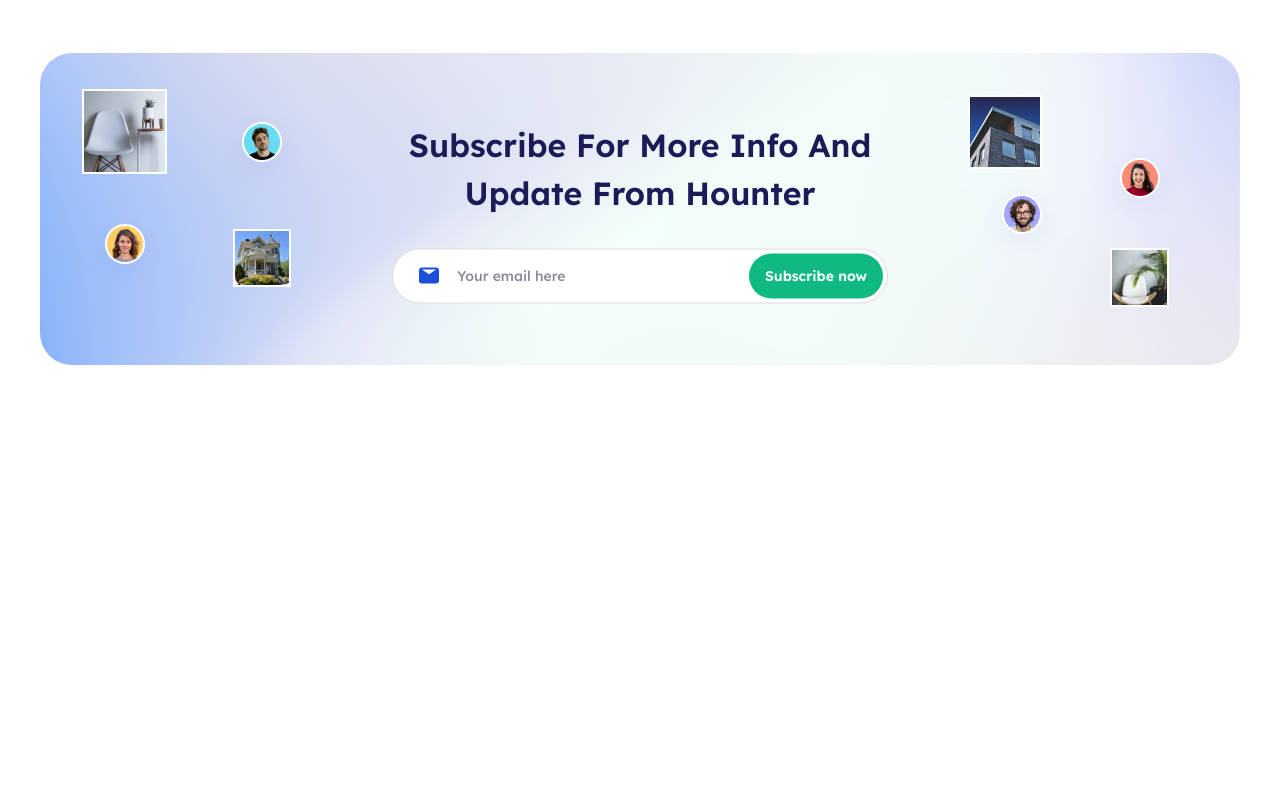
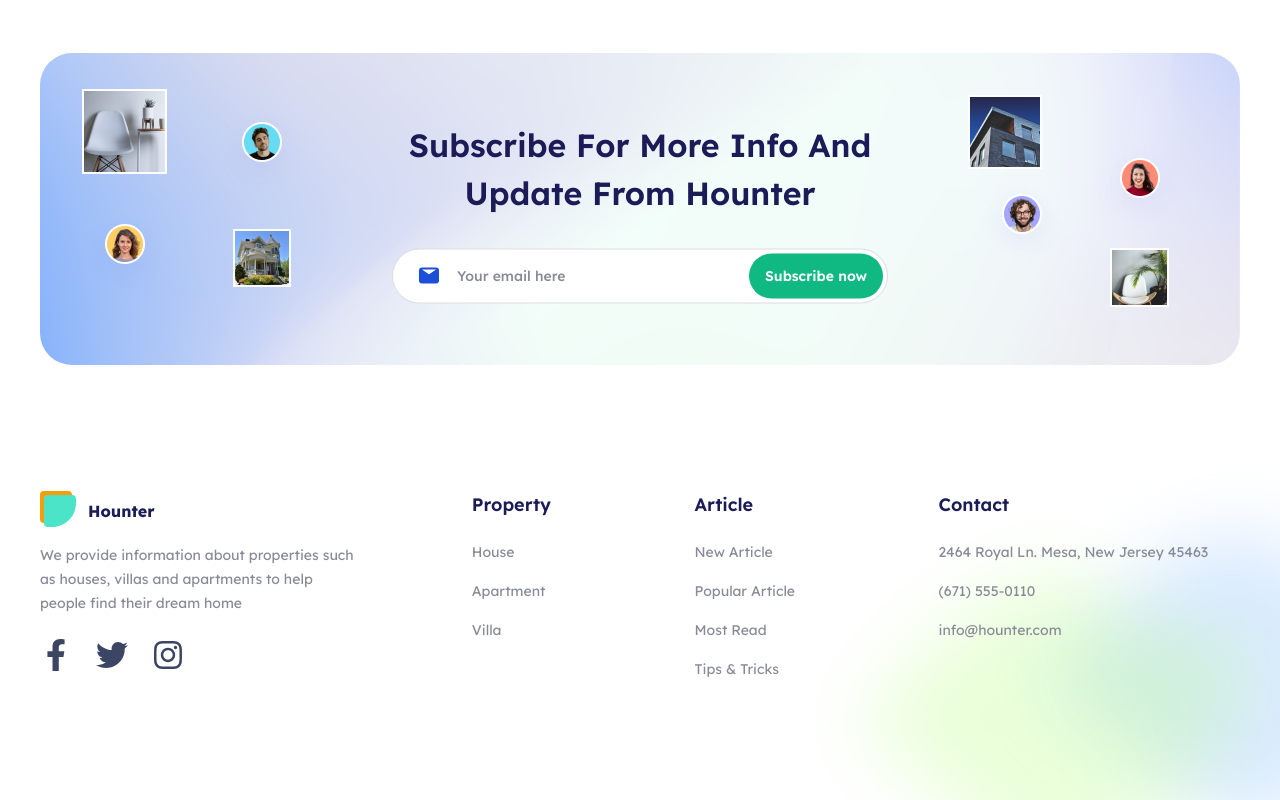
Before and after one commit to jsandev/hounter, a Next.js app: page / in a window 1280 px wide. Shown: the part 3774-4574 px from the top of the page. Before the commit the page ends 4265 px from the top, so only its background shows below. Built offline with nearby package versions, Linux system fonts and the light colour scheme.

Commit message:
Add footer

```diff
--- a/src/pages/index.tsx
+++ b/src/pages/index.tsx
@@ -3,6 +3,7 @@
 import Image from "next/image";
 import Link from "next/link";
 import { FiClock, FiMenu, FiStar } from "react-icons/fi";
+import { FaFacebookF, FaTwitter, FaInstagram } from "react-icons/fa";
 
 import { Avatar } from "components/Avatar";
 
@@ -468,6 +469,74 @@
           </div>
         </div>
       </section>
+      <footer className="relative w-full max-w-[79rem] mx-auto grid grid-cols-1 md:grid-cols-[auto_auto_auto] lg:grid-cols-[minmax(300px,320px)_auto_auto_auto] justify-items-center gap-[80px] px-[1rem] pb-[7.5rem] xs:px-[1.5rem] lg:px-[2rem]">
+        <div className="absolute -bottom-[150px] -right-[250px] w-[740px] h-[503px] -z-[1]">
+          <Image width={740} height={503} src={require("assets/images/blur4.png")} />
+        </div>
+        <div className="w-full max-w-[400px] lg:max-w-none flex flex-col items-center lg:items-start md:col-span-3 lg:col-span-1">
+          <IconLogo />
+          <h3 className="font-normal text-[0.875rem] text-gray text-center lg:text-left leading-[1.5rem] mt-[1rem] mb-[1.5rem]">
+            We provide information about properties such as houses, villas and apartments to help
+            people find their dream home
+          </h3>
+          <div className="flex items-center gap-[1.5rem]">
+            <FaFacebookF size={32} className="fill-[#3C4563]" />
+            <FaTwitter size={32} className="fill-[#3C4563]" />
+            <FaInstagram size={32} className="fill-[#3C4563]" />
+          </div>
+        </div>
+        <div className="flex flex-col items-center lg:items-start gap-[1.5rem]">
+          <h1 className="font-semibold text-[1.125rem] text-bluedark text-center lg:text-left">
+            Property
+          </h1>
+          <div className="flex flex-col gap-[1.125rem]">
+            <span className="font-normal text-[0.875rem] text-gray text-center lg:text-left">
+              House
+            </span>
+            <span className="font-normal text-[0.875rem] text-gray text-center lg:text-left">
+              Apartment
+            </span>
+            <span className="font-normal text-[0.875rem] text-gray text-center lg:text-left">
+              Villa
+            </span>
+          </div>
+        </div>
+        <div className="flex flex-col items-center lg:items-start gap-[1.5rem]">
+          <h1 className="font-semibold text-[1.125rem] text-bluedark text-center lg:text-left">
+            Article
+          </h1>
+          <div className="flex flex-col gap-[1.125rem]">
+            <span className="font-normal text-[0.875rem] text-gray text-center lg:text-left">
+              New Article
+            </span>
+            <span className="font-normal text-[0.875rem] text-gray text-center lg:text-left">
+              Popular Article
+            </span>
+            <span className="font-normal text-[0.875rem] text-gray text-center lg:text-left">
+              Most Read
+            </span>
+            <span className="font-normal text-[0.875rem] text-gray text-center lg:text-left">
+              Tips & Tricks
+            </span>
+          </div>
+        </div>
+        <div className="flex flex-col items-center lg:items-start gap-[1.5rem]">
+          <h1 className="font-semibold text-[1.125rem] text-bluedark text-center lg:text-left">
+            Contact
+          </h1>
+          <div className="flex flex-col gap-[1.125rem]">
+            <span className="font-normal text-[0.875rem] text-gray text-center lg:text-left">
+              2464 Royal Ln. Mesa, New Jersey 45463
+            </span>
+            <span className="font-normal text-[0.875rem] text-gray text-center lg:text-left">
+              (671) 555-0110
+            </span>
+            <span className="font-normal text-[0.875rem] text-gray text-center lg:text-left">
+              info@hounter.com
+            </span>
+          </div>
+        </div>
+      </footer>
     </div>
   );
 };
```
Also changed, not shown: src/assets/images/blur4.png (added).
